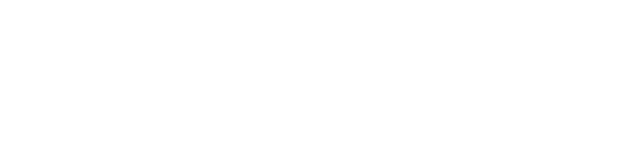
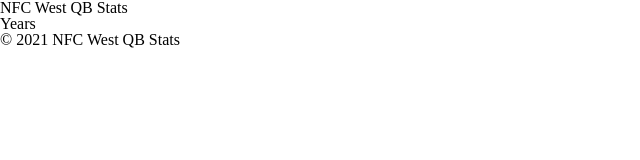
Before and after one commit to rking92/NFCWest-QB, a plain HTML site: page index.html in a window 1280 px wide. Shown: the whole page, without its empty margins (0-640 px from the left). Drawn offline with Linux system fonts and the light colour scheme.

Commit message:
add headers to title and add branding
Also delete years section

```diff
--- a/index.html
+++ b/index.html
@@ -10,11 +10,17 @@
     <title>NFC West-QB</title>
 </head>
 <body>
-    <div class="section" id="title"></div>
+    <div class="section" id="title">
+        <h1>NFC West QB Stats</h1>
+    </div>
     <div class="section" id="background"></div>
-    <div class="section" id="years"></div>
+    <div class="section" id="years">
+        <h1>Years</h1>
+    </div>
     <div class="section" id="logo"></div>
     <div class="section" id="name"></div>
-    <div class="section" id="branding"></div>
+    <div class="section" id="branding">
+        <small>&copy; 2021 <strong>NFC West QB Stats</strong></small>
+    </div>
 </body>
 </html>
```
